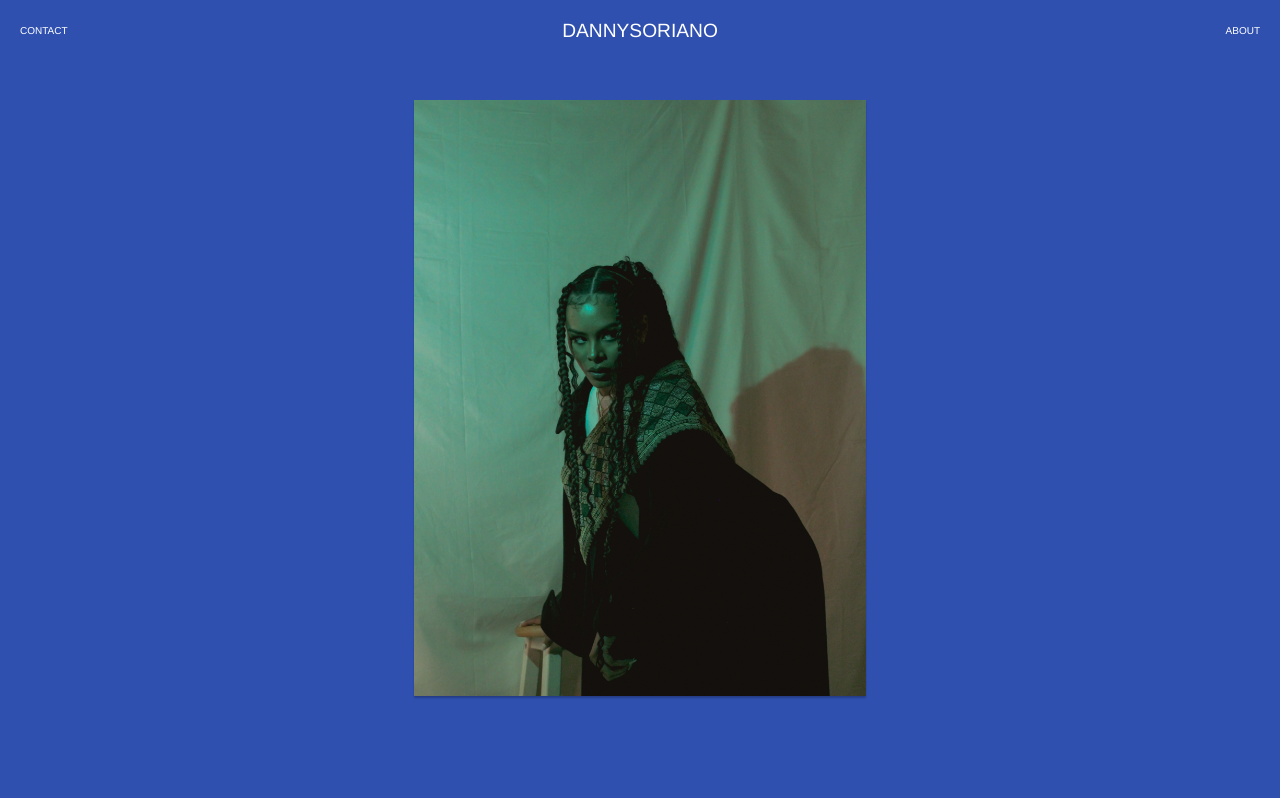
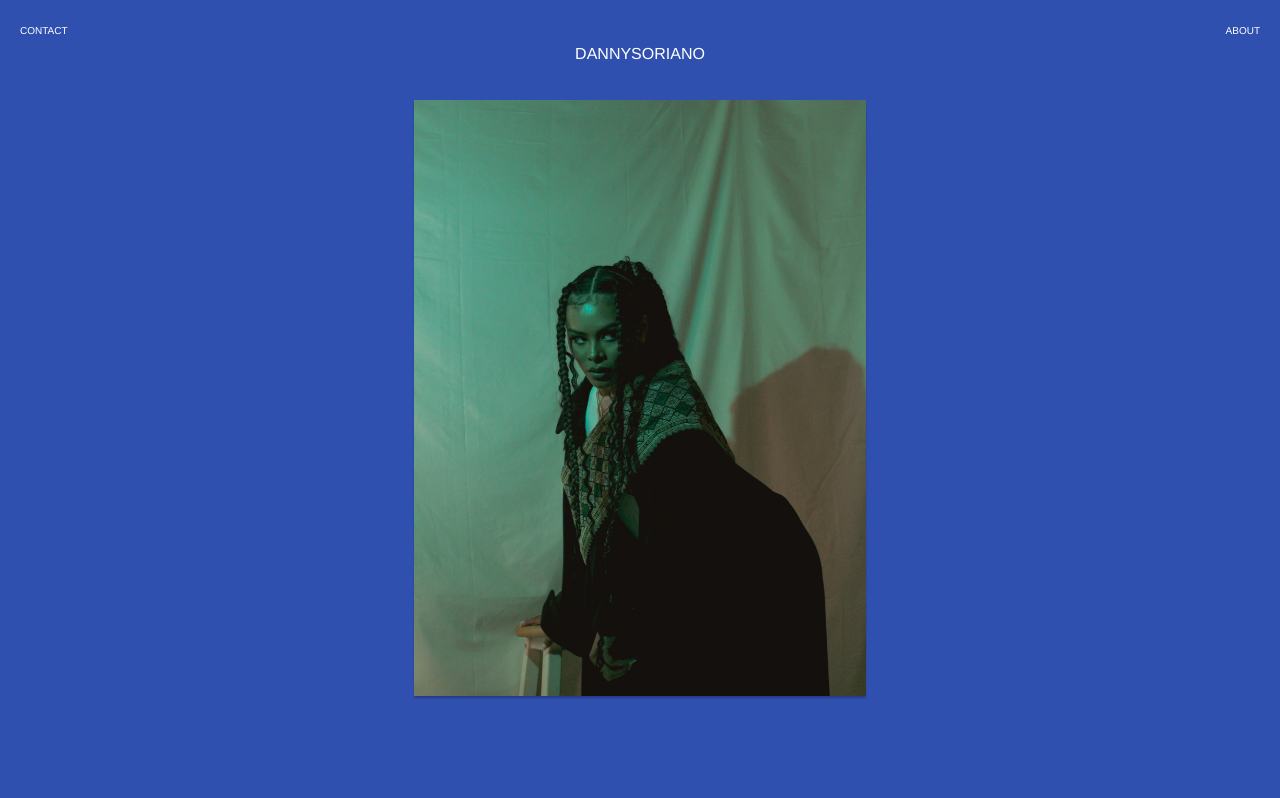
Before and after one commit to dmotorca/VCWebsite, a website: page index.html in a window 1280 px wide. Shown: the top 798 px of the page. Drawn offline with Linux system fonts and the light colour scheme.

Commit message:
Small changes to navbar

```diff
--- a/styles.css
+++ b/styles.css
@@ -45,9 +45,11 @@ body {
 }
 
 #middle {
-  font-size: larger;
+  font-size: medium;
 }
-
+.middle {
+  padding-top: 2%;
+}
 /********** About 2nd?? **********/
 /* This is a different version
 .about_body {
```
Also changed, not shown: 1 other file.
